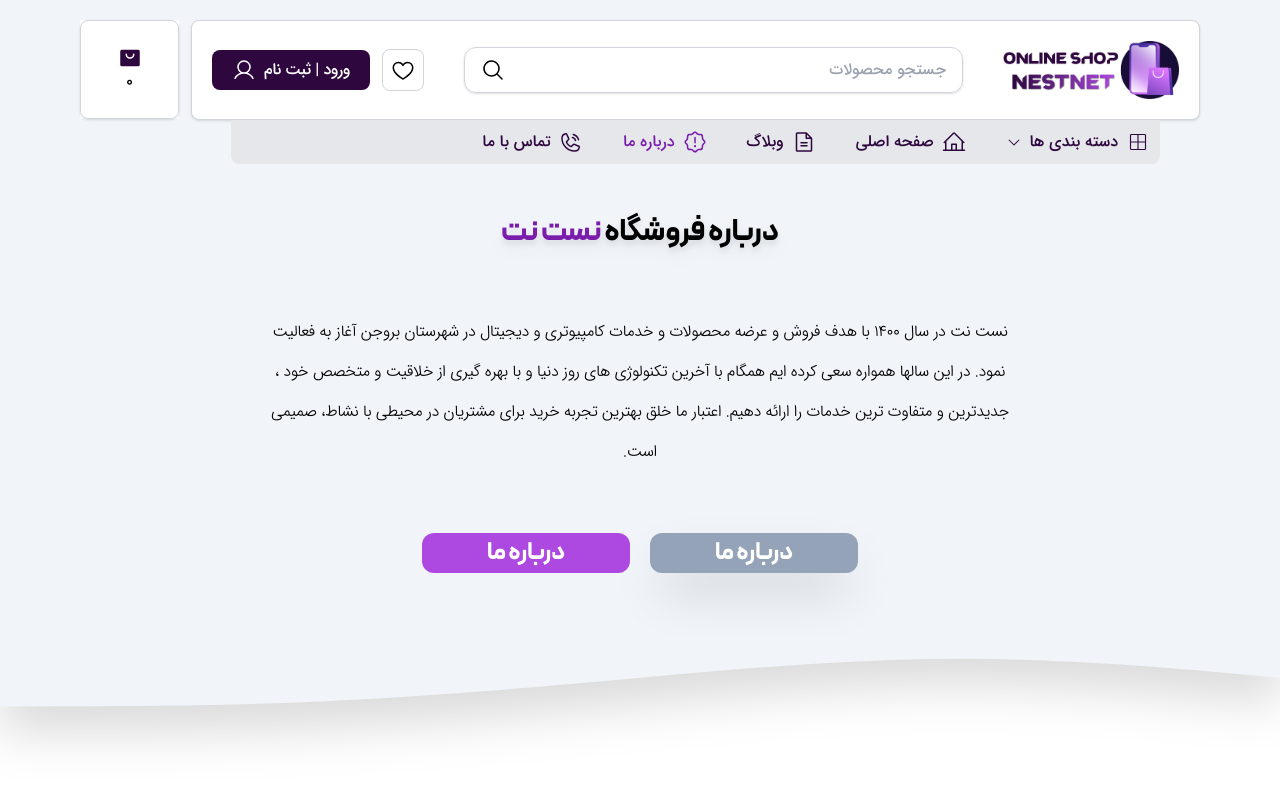
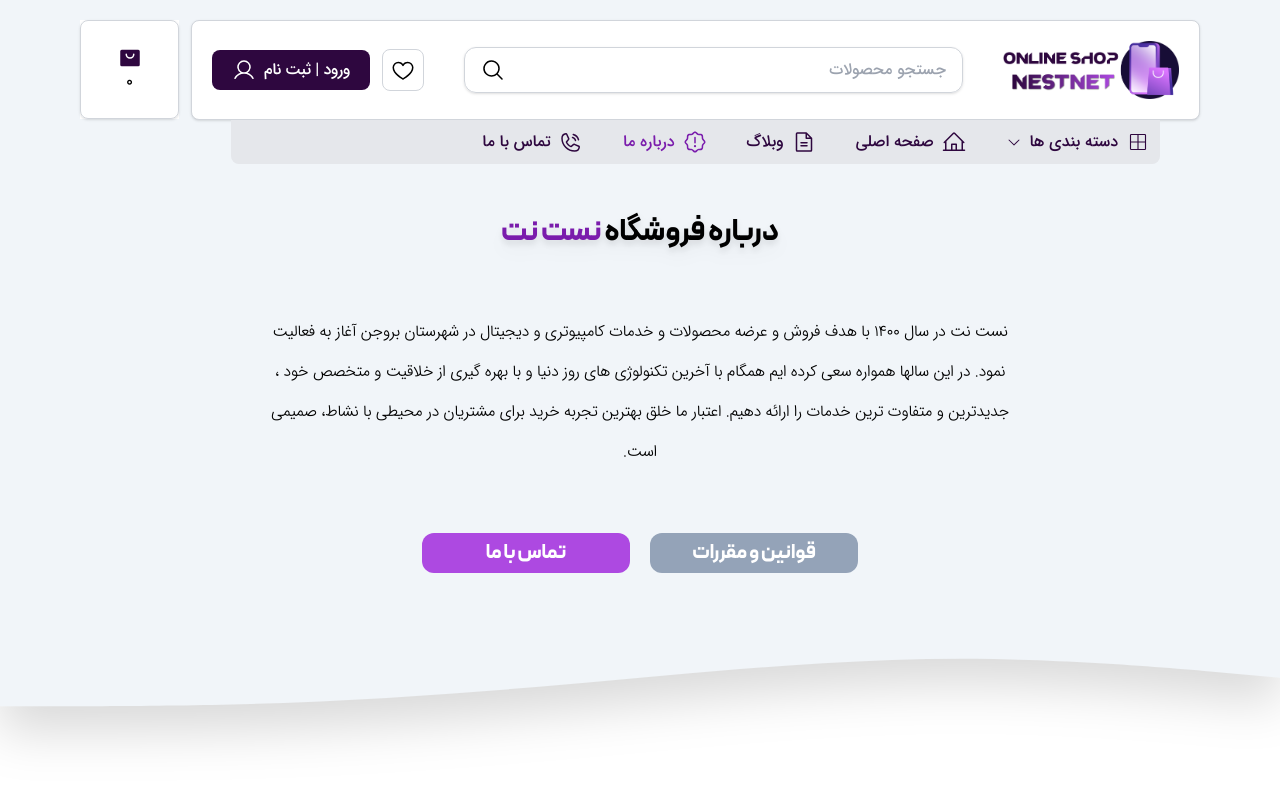
Before and after one commit to amir2002-js/nestnet-shop, a React (Vite) app: page /about-us in a window 1280 px wide. Shown: the top 800 px of the page. Built offline with nearby package versions, Linux system fonts and the light colour scheme.

Commit message:
update comments

```diff
--- a/src/Components/Pages/About/Instro/Instro.jsx
+++ b/src/Components/Pages/About/Instro/Instro.jsx
@@ -13,12 +13,14 @@
 				را ارائه دهيم. اعتبار ما خلق بهترين تجربه خريد برای مشتريان در
 				محیطی با نشاط، صمیمی است.
 			</figcaption>
+
+			{/* links */}
 			<div className="flex justify-center items-center gap-5 max-sm:flex-col">
-				<button className="py-1 w-52 rounded-xl bg-slate-400 shadow-2xl  text-white font-peydaBold text-2xl">
-					درباره ما
+				<button className="py-1.5 w-52 rounded-xl bg-slate-400  text-white font-peydaBold text-xl">
+					قوانین و مقررات
 				</button>
-				<button className="bg-secondaryDark py-1 w-52 rounded-xl text-white font-peydaBold text-2xl">
-					درباره ما
+				<button className="bg-secondaryDark py-1.5 w-52 rounded-xl text-white font-peydaBold text-xl">
+					تماس با ما
 				</button>
 			</div>
 		</div>
--- a/src/Components/Pages/Groups/Groups.jsx
+++ b/src/Components/Pages/Groups/Groups.jsx
@@ -8,11 +8,11 @@
 	const typeGetter = pathname.split("/")[2];
 	const filteredData = mydata.filter((data) => data.type == typeGetter);
 
-	console.log(filteredData);
 
 	return (
 		<div className="grid 2xl:grid-cols-4 lg:grid-cols-3 sm:grid-cols-2 grid-cols-1 gap-y-8 my-20 max-w-maxWidth container ">
-			{filteredData.map((item) => (
+			{/* نمایش هر محصول از دسته */}
+            {filteredData.map((item) => (
 				<Cart
                 key={item.id}
 					name={item.name}
```
Also changed, not shown: src/Components/Pages/About/About.jsx (+7 -0 lines), src/Components/Pages/About/Communicate/Communicate.jsx (+12 -12 lines).
